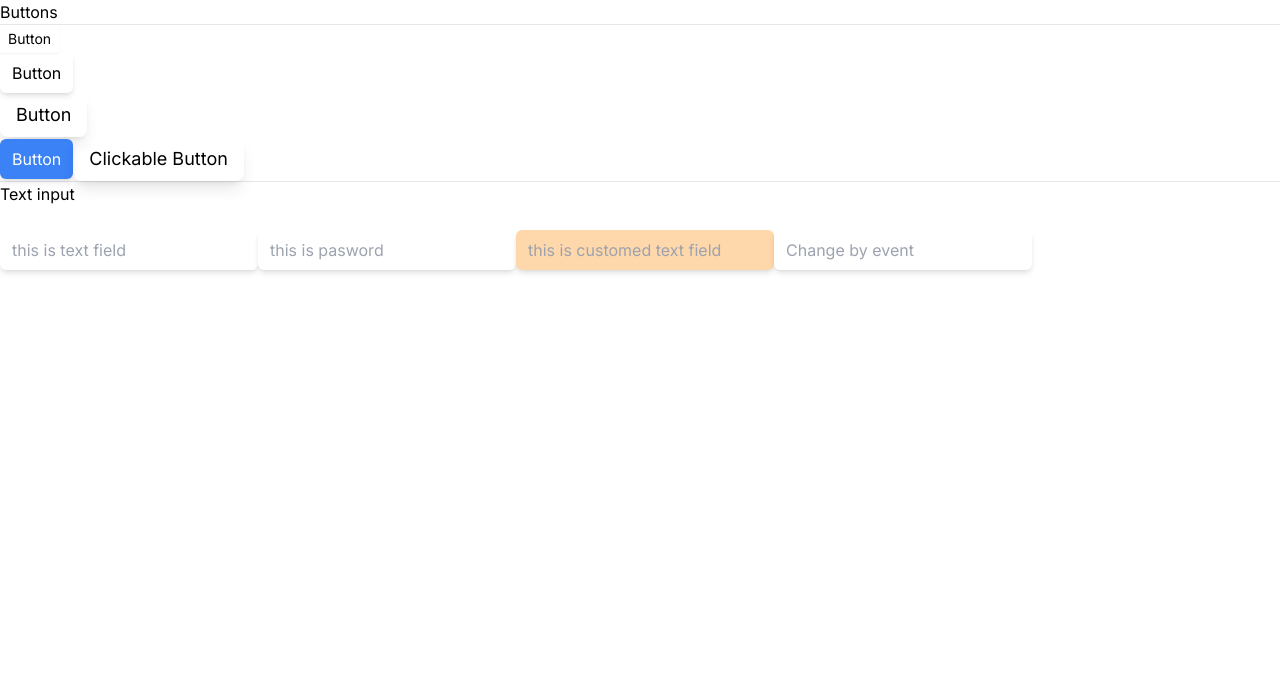
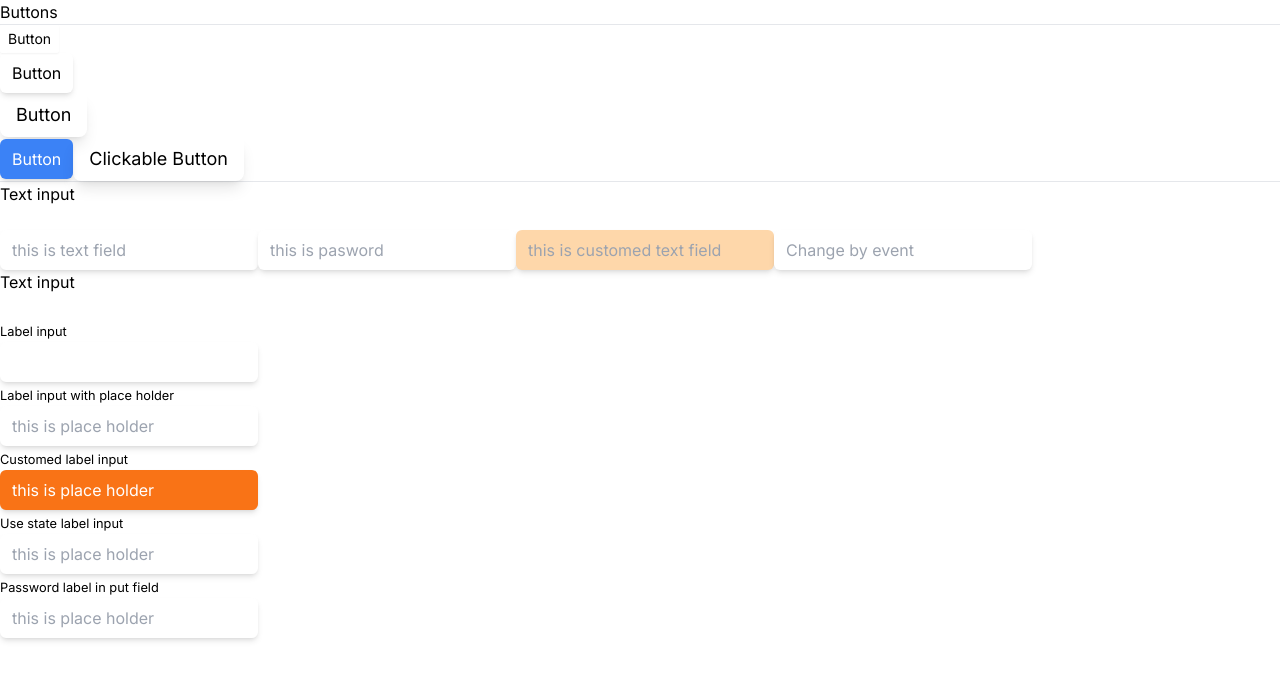
Before and after one commit to vanhuyvo1997/my-task, a Next.js app: page /test-ui in a window 1280 px wide. Shown: the top 680 px of the page. Built offline with nearby package versions, Linux system fonts and the light colour scheme.

Commit message:
add ui demo for label text input

```diff
--- a/app/test-ui/page.tsx
+++ b/app/test-ui/page.tsx
@@ -2,6 +2,7 @@
 import { useState } from "react";
 import Button from "../_components/button";
 import TextInput from "../_components/text-input";
+import LabelTextInput from "../_components/label-text-input";
 
 export default function TestUIPage() {
 
@@ -24,5 +25,39 @@ export default function TestUIPage() {
         <TextInput type="password" placeholder="this is pasword" />
         <TextInput className="bg-orange-200 text-green-400" type="text" placeholder="this is customed text field" />
         <TextInput value={changableValue} onChange={(e) => setChangableValue(e.target.value)} type="text" placeholder="Change by event" />
+        <br />
+        <h1>Text input</h1>
+        <br />
+        <LabelTextInput title="Label input" id="label-input-1" />
+        <LabelTextInput
+            title="Label input with place holder"
+            id="label-input-2"
+            placeholder="this is place holder"
+        />
+
+        <LabelTextInput
+            title="Customed label input"
+            id="label-input-3"
+            placeholder="this is place holder"
+            className="bg-orange-500 text-white placeholder-white"
+        />
+
+        <LabelTextInput
+            title="Use state label input"
+            id="label-input-4"
+            placeholder="this is place holder"
+            value={changableValue}
+            onChange={(e) => setChangableValue(e.target.value)}
+        />
+
+        <LabelTextInput
+            type="password"
+            title="Password label in put field"
+            id="label-input-4"
+            placeholder="this is place holder"
+            value={changableValue}
+            onChange={(e) => setChangableValue(e.target.value)}
+        />
+
     </div>
 }
```
